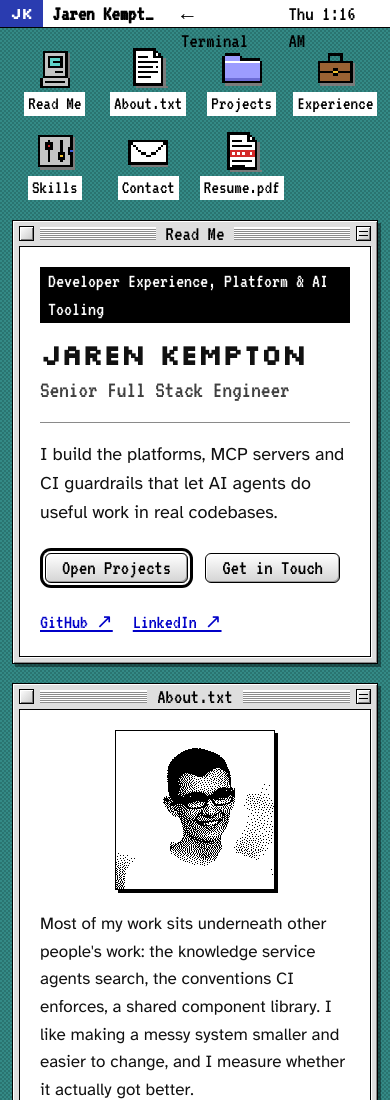
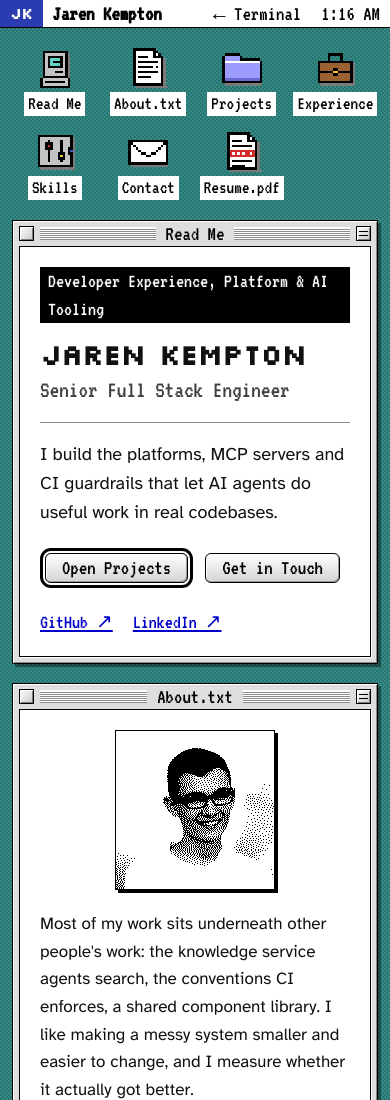
Before and after one commit to JarenKempton/portfolio-site, an Astro site: page /computer in a window 390 px wide. Shown: the top 1100 px of the page. Built offline with nearby package versions, Linux system fonts and the light colour scheme; Astro itself is replaced by a stand-in of ours.

Commit message:
fix: keep the /computer menubar on one line on phones
Co-Authored-By: Claude Opus 5.5 <noreply@anthropic.com>

```diff
--- a/src/components/computer/clock.tsx
+++ b/src/components/computer/clock.tsx
@@ -10,10 +10,15 @@ function now() {
   const date = new Date();
   const day = date.toLocaleDateString("en-US", { weekday: "short" });
   const time = date.toLocaleTimeString("en-US", { hour: "numeric", minute: "2-digit" });
-  return `${day} ${time}`;
+  return `${day}|${time}`;
 }
 
 export function Clock() {
-  const label = useSyncExternalStore(subscribe, now, () => "");
-  return <span className="menu-item tabular-nums">{label}</span>;
+  const [day, time] = useSyncExternalStore(subscribe, now, () => "|").split("|");
+  return (
+    <span className="menu-item tabular-nums">
+      <span className="hidden sm:inline">{day} </span>
+      {time}
+    </span>
+  );
 }
--- a/src/components/computer/menubar.tsx
+++ b/src/components/computer/menubar.tsx
@@ -12,7 +12,7 @@ export function Menubar() {
         </span>
         <span className="sr-only">Read Me</span>
       </WindowLink>
-      <span className="menu-item truncate font-bold">{personalInfo.name}</span>
+      <span className="menu-item min-w-0 truncate font-bold">{personalInfo.name}</span>
       <nav aria-label="Sections" className="hidden md:flex">
         {navLinks.map((link) => {
           const target = link.href.slice(1);
@@ -23,7 +23,7 @@ export function Menubar() {
           ) : null;
         })}
       </nav>
-      <div className="ml-auto flex">
+      <div className="ml-auto flex shrink-0">
         <a href="/" className="menu-item block">
           ← Terminal
         </a>
--- a/src/styles/computer.css
+++ b/src/styles/computer.css
@@ -44,6 +44,7 @@ body {
 
 .menu-item {
   padding: 0 10px;
+  white-space: nowrap;
   line-height: 27px;
   color: #000;
 }
```
